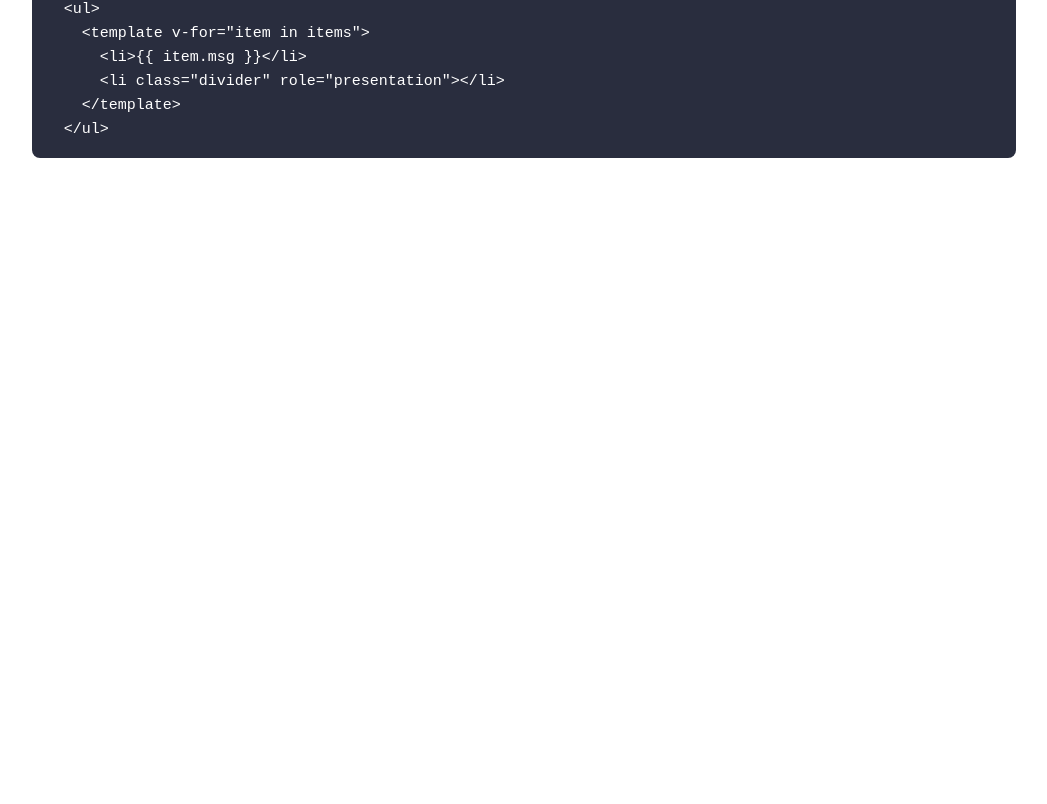
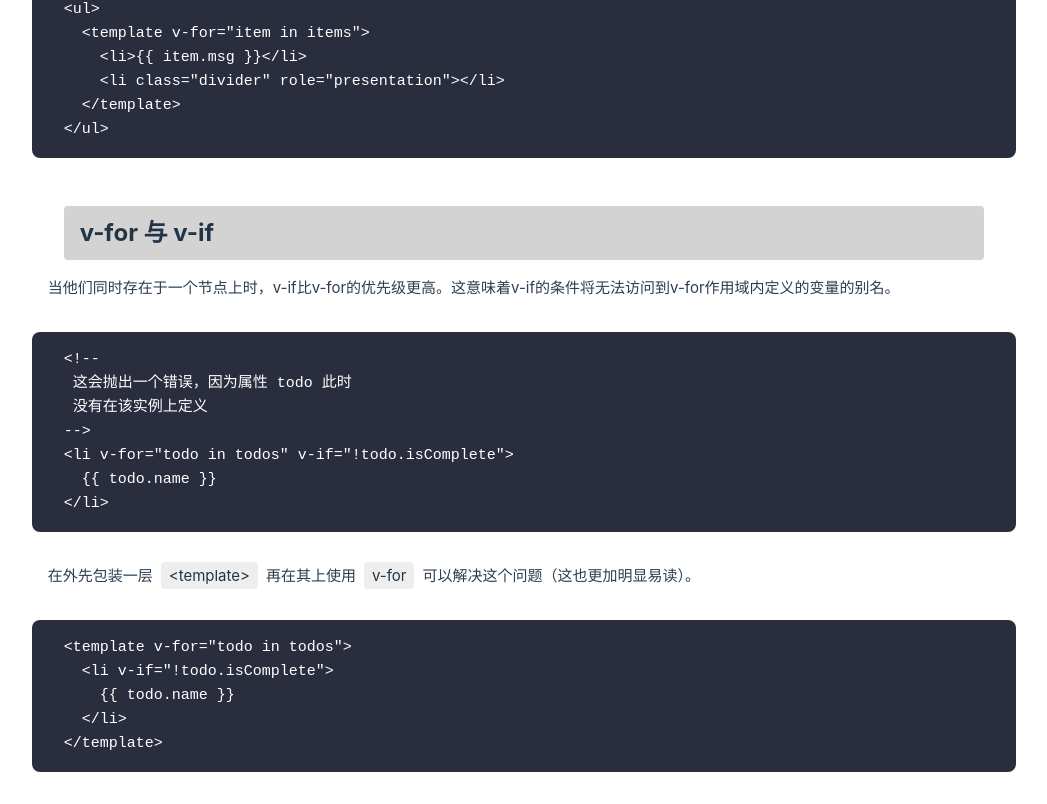
Before and after one commit to ShenlongDev/vue_xx, a Vue app: page / in a window 1280 px wide. Shown: the part 3204-4008 px from the top of the page, without its empty margins (116-1163 px from the left). Before the commit the page ends 3394 px from the top, so only its background shows below. Built offline with nearby package versions, Linux system fonts and the light colour scheme.

Commit message:
v-for_v-if

```diff
--- a/src/LoopRendering.vue
+++ b/src/LoopRendering.vue
@@ -110,4 +110,20 @@ items.forEach((item, index) => {
     <li class="divider" role="presentation"></li>
   </template>
 </ul>`' />
+
+<HeadingTwo heading="v-for 与 v-if" />
+<p>当他们同时存在于一个节点上时，v-if比v-for的优先级更高。这意味着v-if的条件将无法访问到v-for作用域内定义的变量的别名。</p>
+<CodeView :content='`<!--
+ 这会抛出一个错误，因为属性 todo 此时
+ 没有在该实例上定义
+-->
+<li v-for="todo in todos" v-if="!todo.isComplete">
+  {{ todo.name }}
+</li>`' />
+<p>在外先包装一层<EnLetter content="<template>" />再在其上使用<EnLetter content="v-for" />可以解决这个问题（这也更加明显易读）。</p>
+<CodeView :content='`<template v-for="todo in todos">
+  <li v-if="!todo.isComplete">
+    {{ todo.name }}
+  </li>
+</template>`' />
 </template>
```
